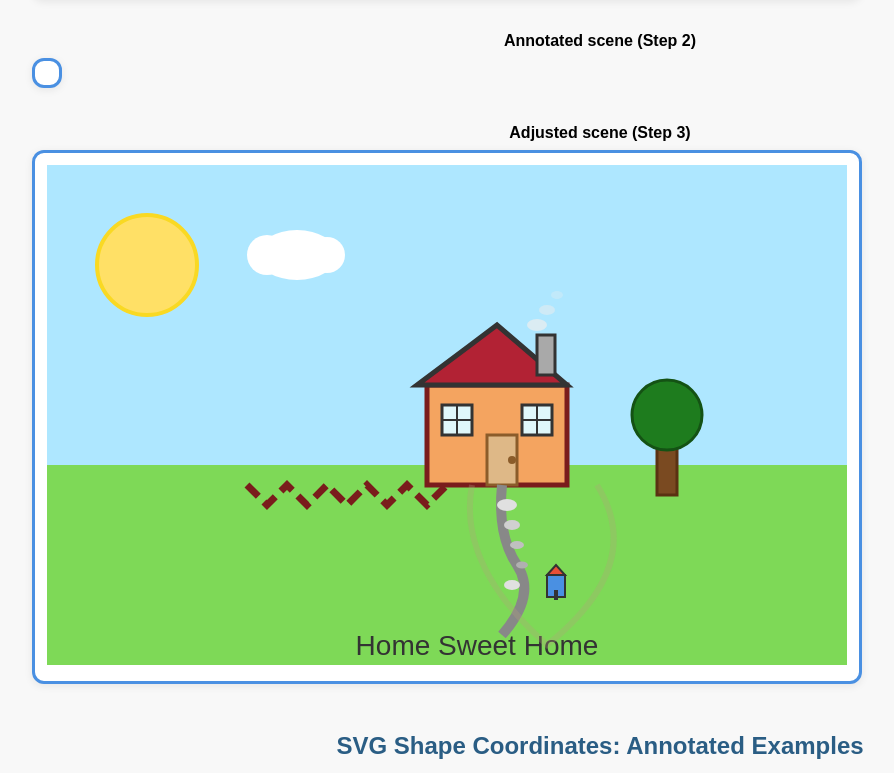
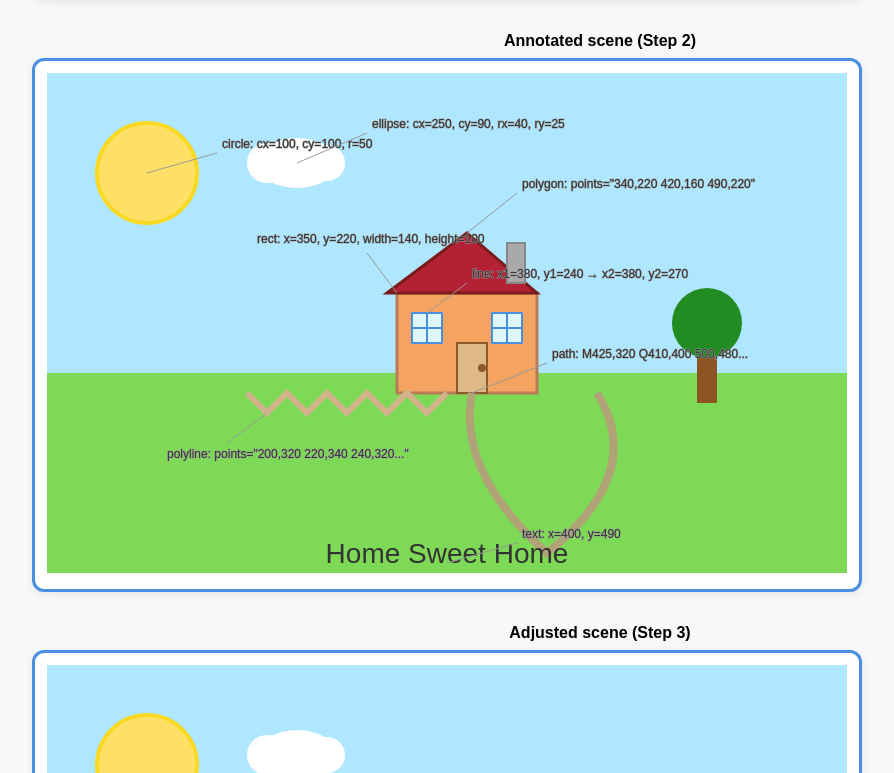
Before and after one commit to sharlenelim21/t04-1, a plain HTML site: page index.html in a window 1280 px wide. Shown: the part 608-1381 px from the top of the page, without its empty margins (40-934 px from the left). Drawn offline with Linux system fonts and the light colour scheme.

Commit message:
style: reposition elements; refine fills/strokes; add path/mailbox/smoke [AI-assisted]

```diff
--- a/index.html
+++ b/index.html
@@ -84,7 +84,100 @@
 	<figure id="scene-annotated-figure" style="margin-bottom:2em;">
 			<figcaption style="text-align:center;font-weight:bold;margin-bottom:8px;">Annotated scene (Step 2)</figcaption>
 			<div class="svg-border">
-					<!-- ...existing code... -->
+				<svg
+					id="scene-annotated"
+					viewBox="0 0 800 500"
+					width="800" height="500"
+					aria-labelledby="svgTitle2 svgDesc2"
+					role="img"
+				>
+					<title id="svgTitle2">SVG House and Garden Scene (Annotated)</title>
+					<desc id="svgDesc2">A simple house and garden scene with annotation labels for each SVG shape type.</desc>
+					<!-- Sky -->
+					<rect x="0" y="0" width="800" height="300" fill="#aee7ff" />
+					<!-- Grass -->
+					<rect x="0" y="300" width="800" height="200" fill="#7ed957" />
+					<!-- Sun (circle) -->
+					<circle cx="100" cy="100" r="50" fill="#ffe066" stroke="#f9d923" stroke-width="4" />
+					<!-- Cloud (ellipse + circles) -->
+					<ellipse cx="250" cy="90" rx="40" ry="25" fill="#fff" />
+					<circle cx="220" cy="90" r="20" fill="#fff" />
+					<circle cx="280" cy="90" r="18" fill="#fff" />
+					<!-- Tree trunk (rect) -->
+					<rect x="650" y="270" width="20" height="60" fill="#8d5524" />
+					<!-- Tree foliage (circle) -->
+					<circle cx="660" cy="250" r="35" fill="#228b22" />
+					<!-- House body (rect) -->
+					<rect x="350" y="220" width="140" height="100" fill="#f4a460" stroke="#b97a56" stroke-width="3" />
+					<!-- Roof (polygon) -->
+					<polygon points="340,220 420,160 490,220" fill="#b22234" stroke="#7a1c1c" stroke-width="3" />
+					<!-- Chimney (rect) -->
+					<rect x="460" y="170" width="18" height="40" fill="#a9a9a9" stroke="#888" stroke-width="2" />
+					<!-- Door (rect) -->
+					<rect x="410" y="270" width="30" height="50" fill="#deb887" stroke="#8b5c2a" stroke-width="2" />
+					<!-- Door knob (circle) -->
+					<circle cx="435" cy="295" r="4" fill="#8b5c2a" />
+					<!-- Windows (rect) -->
+					<rect x="365" y="240" width="30" height="30" fill="#e0f7fa" stroke="#4a90e2" stroke-width="2" />
+					<rect x="445" y="240" width="30" height="30" fill="#e0f7fa" stroke="#4a90e2" stroke-width="2" />
+					<!-- Window panes (lines) -->
+					<line x1="380" y1="240" x2="380" y2="270" stroke="#4a90e2" stroke-width="2" />
+					<line x1="365" y1="255" x2="395" y2="255" stroke="#4a90e2" stroke-width="2" />
+					<line x1="460" y1="240" x2="460" y2="270" stroke="#4a90e2" stroke-width="2" />
+					<line x1="445" y1="255" x2="475" y2="255" stroke="#4a90e2" stroke-width="2" />
+					<!-- Fence (polyline) -->
+					<polyline points="200,320 220,340 240,320 260,340 280,320 300,340 320,320 340,340 360,320 380,340 400,320" fill="none" stroke="#d2b48c" stroke-width="6" />
+					<!-- Curved garden path (path) -->
+					<path d="M425,320 Q410,400 500,480 Q600,400 550,320" fill="none" stroke="#b0a377" stroke-width="8" />
+					<!-- Caption (text) -->
+					<text x="400" y="490" text-anchor="middle" font-size="28" fill="#333" font-family="Arial, sans-serif">Home Sweet Home</text>
+					<!-- Annotation group -->
+					<g id="annotations" pointer-events="none">
+						<!-- Circle annotation (sun) -->
+						<line x1="100" y1="100" x2="170" y2="80" />
+						<text x="175" y="75">circle: cx=100, cy=100, r=50</text>
+						<!-- Rect annotation (house body) -->
+						<line x1="350" y1="220" x2="320" y2="180" />
+						<text x="210" y="170">rect: x=350, y=220, width=140, height=100</text>
+						<!-- Ellipse annotation (cloud) -->
+						<line x1="250" y1="90" x2="320" y2="60" />
+						<text x="325" y="55">ellipse: cx=250, cy=90, rx=40, ry=25</text>
+						<!-- Line annotation (window pane) -->
+						<line x1="380" y1="240" x2="420" y2="210" />
+						<text x="425" y="205">line: x1=380, y1=240 → x2=380, y2=270</text>
+						<!-- Polyline annotation (fence) -->
+						<line x1="220" y1="340" x2="180" y2="370" />
+						<text x="120" y="385">polyline: points="200,320 220,340 240,320..."</text>
+						<!-- Polygon annotation (roof) -->
+						<line x1="420" y1="160" x2="470" y2="120" />
+						<text x="475" y="115">polygon: points="340,220 420,160 490,220"</text>
+						<!-- Path annotation (garden path) -->
+						<line x1="425" y1="320" x2="500" y2="290" />
+						<text x="505" y="285">path: M425,320 Q410,400 500,480...</text>
+						<!-- Text annotation (caption) -->
+						<line x1="400" y1="490" x2="470" y2="470" />
+						<text x="475" y="465">text: x=400, y=490</text>
+					</g>
+				</svg>
+				<style>
+					#scene-annotated #annotations {
+						font-size:12px;
+						fill:#333;
+						stroke:#999;
+						stroke-width:1;
+						pointer-events:none;
+					}
+					#scene-annotated #annotations text {
+						font-family:Arial,sans-serif;
+						background:#fff;
+						paint-order:stroke;
+					}
+					#scene-annotated #annotations line {
+						stroke:#999;
+						stroke-width:1;
+						pointer-events:none;
+					}
+				</style>
 			</div>
 	</figure>
 
```
